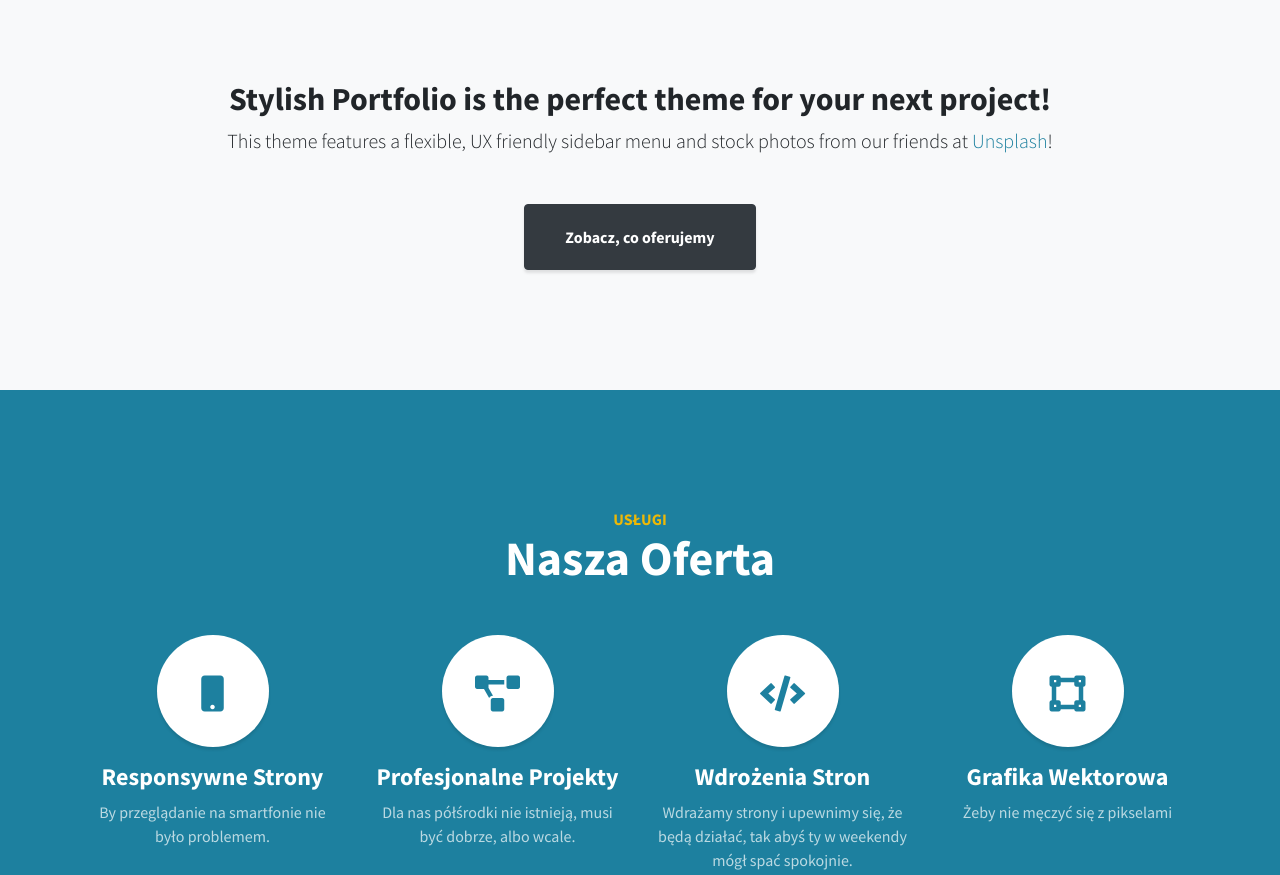
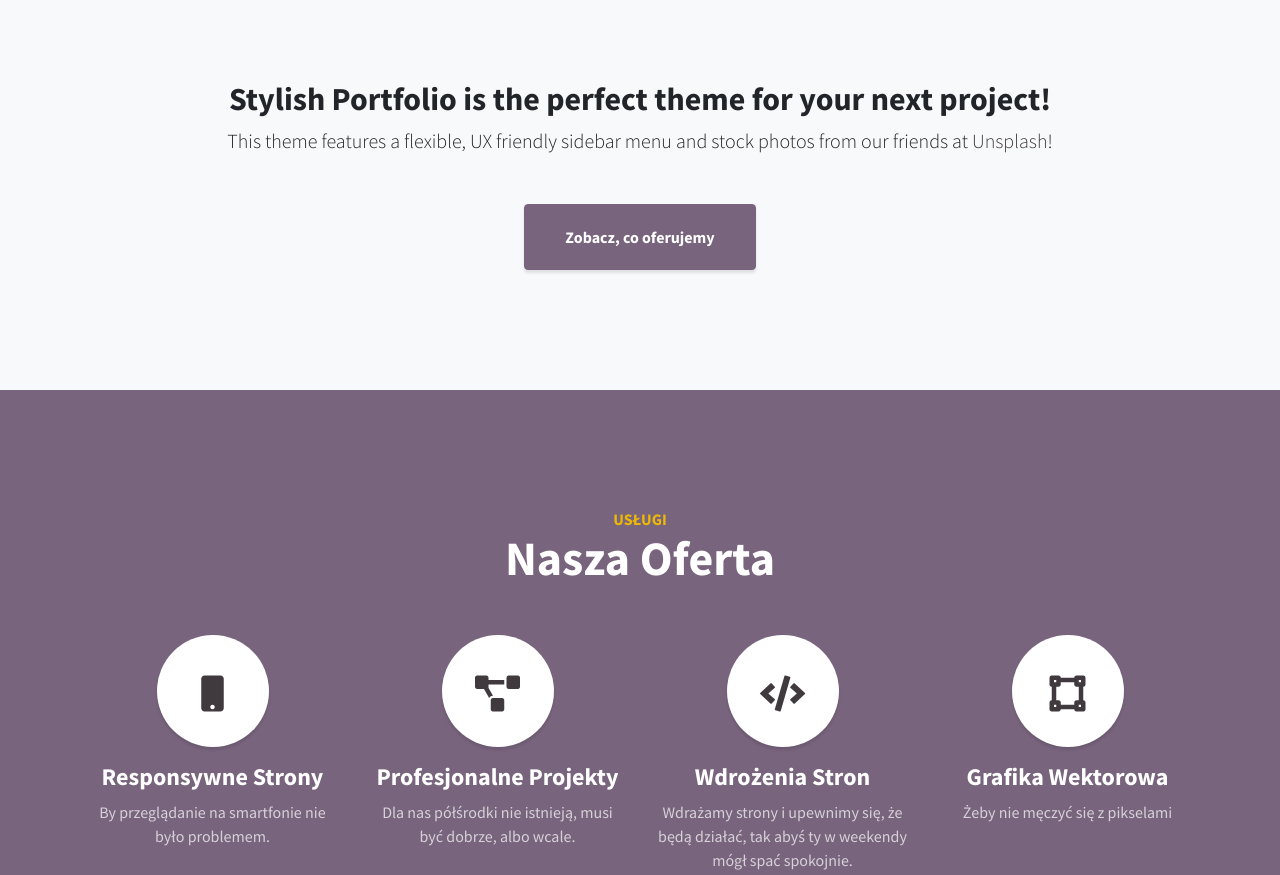
Before and after one commit to qalvik/Portfolio, a website: page index.html in a window 1280 px wide. Shown: the part 840-1715 px from the top of the page. Drawn offline with nearby package versions, Linux system fonts and the light colour scheme.

Commit message:
Colors
Changed color scheme, added tetriary color in scss variable

```diff
--- a/scss/_bootstrap-overrides.scss
+++ b/scss/_bootstrap-overrides.scss
@@ -33,6 +33,8 @@ a {
 
 .btn-dark {
   color: $white !important;
+  background-color: #78647d !important;
+  border-color: #78647d !important;
 }
 
 .btn {
@@ -41,7 +43,7 @@ a {
 }
 
 .bg-primary {
-  background-color: $primary !important;
+  background-color: $tetriary !important;
 }
 
 .text-primary {
--- a/scss/_footer.scss
+++ b/scss/_footer.scss
@@ -7,11 +7,11 @@ footer.footer {
     width: 4rem;
     line-height: 4.3rem;
     font-size: 1.5rem;
-    background-color: $primary;
+    background-color: $tetriary;
     transition: background-color 0.15s ease-in-out;
     box-shadow: 0 3px 3px 0 rgba(0, 0, 0, 0.1);
     &:hover {
-      background-color: darken($primary, 10%);
+      background-color: darken($tetriary, 10%);
       text-decoration: none;
     }
   }
--- a/scss/_variables.scss
+++ b/scss/_variables.scss
@@ -14,5 +14,6 @@ $gray-800: #343a40 !default;
 $gray-900: #212529 !default;
 $black: #000 !default;
 
-$primary: #1D809F !default;
+$primary: #40393d !default;
 $secondary: #ecb807 !default;
+$tetriary: #78647d !default;
```
Also changed, not shown: css/stylish-portfolio.css, css/stylish-portfolio.min.css.
